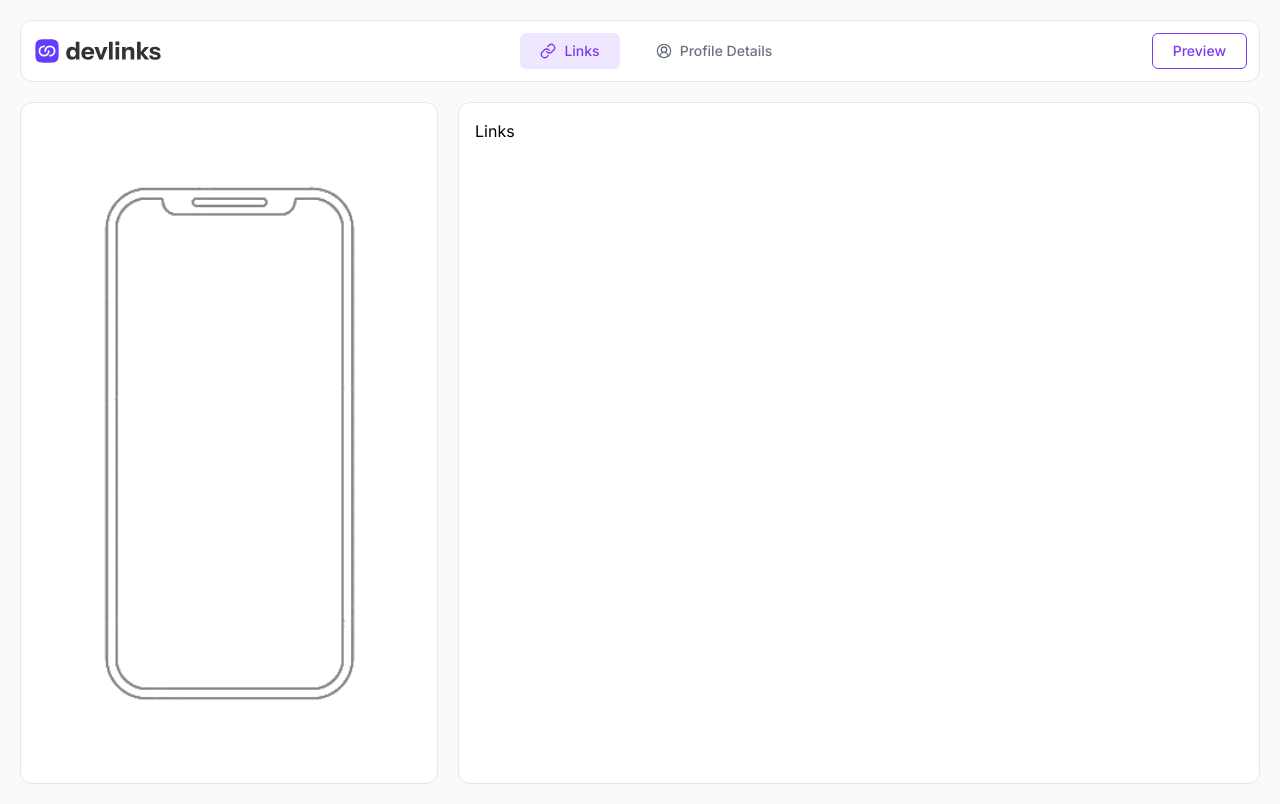
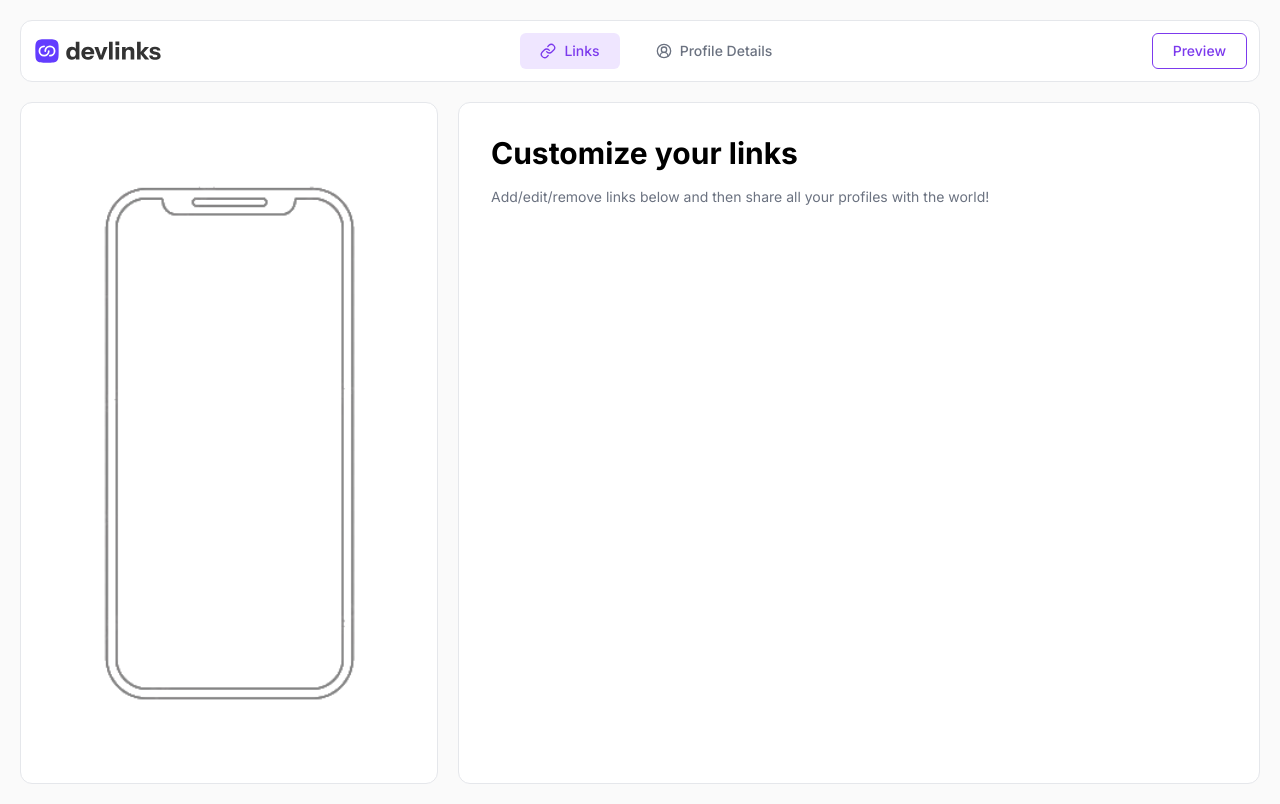
Before and after one commit to wassim-triki/rbk-challenge, a Next.js app: page /links in a window 1280 px wide. Built offline with nearby package versions, Linux system fonts and the light colour scheme.

Commit message:
refactor section layout into component

```diff
--- /dev/null
+++ b/src/app/components/SectionLayout.tsx
@@ -0,0 +1,24 @@
+import React from "react";
+type SectionLayoutProps = {
+  title: string;
+  description: string;
+  children: React.ReactNode;
+};
+const SectionLayout = ({
+  title,
+  description,
+  children,
+}: SectionLayoutProps) => {
+  return (
+    <div className="p-4 flex flex-col gap-8">
+      <div className="flex flex-col gap-4">
+        <h2 className="font-bold text-3xl">{title}</h2>
+        <p className="text-sm text-muted-foreground">{description}</p>
+      </div>
+
+      {children}
+    </div>
+  );
+};
+
+export default SectionLayout;
--- a/src/app/links/page.tsx
+++ b/src/app/links/page.tsx
@@ -1,8 +1,18 @@
 import React from "react";
 import LinkPagesLayout from "../components/LinkPagesLayout";
+import SectionLayout from "../components/SectionLayout";
 
 const page = () => {
-  return <LinkPagesLayout>Links</LinkPagesLayout>;
+  return (
+    <LinkPagesLayout>
+      <SectionLayout
+        title="Customize your links"
+        description="Add/edit/remove links below and then share all your profiles with the world!"
+      >
+        <></>
+      </SectionLayout>
+    </LinkPagesLayout>
+  );
 };
 
 export default page;
--- a/src/app/profile/page.tsx
+++ b/src/app/profile/page.tsx
@@ -1,20 +1,17 @@
 import React from "react";
 import LinkPagesLayout from "../components/LinkPagesLayout";
 import ProfileForm from "../components/ProfileForm";
+import SectionLayout from "../components/SectionLayout";
 
 const page = () => {
   return (
     <LinkPagesLayout>
-      <div className="p-4 flex flex-col gap-8">
-        <div className="flex flex-col gap-4">
-          <h2 className="font-bold text-3xl">Profile Details</h2>
-          <p className="text-sm text-muted-foreground">
-            Add your details to create a personal touch to your profile.
-          </p>
-        </div>
-
+      <SectionLayout
+        title="Profile Details"
+        description="Add your details to create a personal touch to your profile."
+      >
         <ProfileForm />
-      </div>
+      </SectionLayout>
     </LinkPagesLayout>
   );
 };
```
